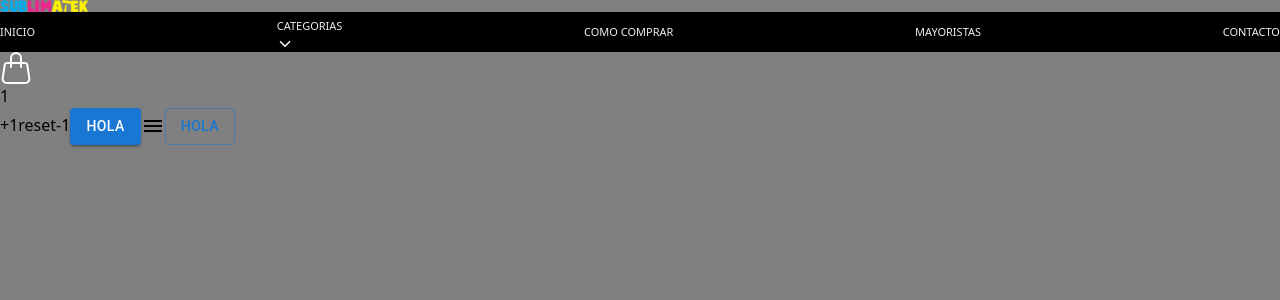
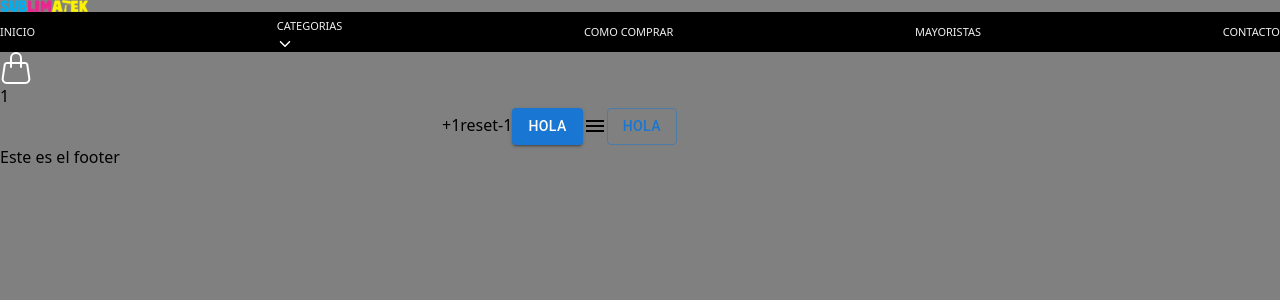
Before and after one commit to juanpabloduette/sublimatek, a React (Vite) app: page / in a window 1280 px wide. Shown: the top 300 px of the page. Built offline with nearby package versions, Linux system fonts and the light colour scheme.

Commit message:
[feature] - added the layout

```diff
--- a/package.json
+++ b/package.json
@@ -30,6 +30,7 @@
     "eslint-plugin-react-hooks": "^4.6.0",
     "eslint-plugin-react-refresh": "^0.4.6",
     "postcss": "^8.4.38",
+    "prop-types": "^15.8.1",
     "tailwindcss": "^3.4.3",
     "vite": "^5.2.0"
   }
--- a/src/App.jsx
+++ b/src/App.jsx
@@ -1,4 +1,3 @@
-import Header from './components/layout/header/Header';
 import { Route, Routes } from 'react-router-dom';
 import Categories from './pages/Categories';
 import Contact from './pages/Contact';
@@ -7,7 +6,6 @@ import Home from './pages/Home';
 function App() {
 	return (
 		<>
-			<Header />
 			<Routes>
 				{<Route path='/' element={<Home />} />}
 				{<Route path='/Categories' element={<Categories />} />}
--- /dev/null
+++ b/src/components/layout/main/Layout.jsx
@@ -0,0 +1,29 @@
+import PropTypes from 'prop-types';
+import Header from '../header/Header';
+import Container from '@mui/material/Container';
+
+const Layout = ({ children, footerVisible, headerVisible }) => {
+	return (
+		<div className='flex flex-col min-h-screen w-full'>
+			{headerVisible && <Header />}
+
+			<Container className='grow' maxWidth='xs'>
+				{children}
+			</Container>
+
+			{footerVisible && (
+				<footer className='bg-slate-950 h-20 w-full'>
+					<p>Este es el footer</p>
+				</footer>
+			)}
+		</div>
+	);
+};
+
+Layout.propTypes = {
+	children: PropTypes.node,
+	footerVisible: PropTypes.bool,
+	headerVisible: PropTypes.bool,
+};
+
+export default Layout;
--- a/src/pages/Categories.jsx
+++ b/src/pages/Categories.jsx
@@ -1,27 +1,33 @@
-import { useState , useEffect } from "react";
+import { useState, useEffect } from 'react';
+import Layout from '../components/layout/main/Layout';
 
 const Categories = () => {
-
 	const [data, setData] = useState(null);
 
-    useEffect( () => {
+	useEffect(() => {
 		fetch('../../src/api/api.json')
 			.then(response => response.json())
-        .then((data)=> setData(data))
-        .catch((error) => console.log("error", error))
-    },[]);
+			.then(data => setData(data))
+			.catch(error => console.log('error', error));
+	}, []);
 	return (
-        <div className="flex justify-center flex-col">
-            {data?.map( (product,index) => (
+		<Layout headerVisible={true} footerVisible={true}>
+			<div className='flex justify-center flex-col'>
+				{data?.map((product, index) => (
 					// {console.log(product)}
 					<div key={index}>
-                    <img src={product.img} alt={product.title} className="w-40"/>
-                    <div><p>{product.title}</p></div>
-                    <div><p>{product.id}</p></div>
+						<img src={product.img} alt={product.title} className='w-40' />
+						<div>
+							<p>{product.title}</p>
+						</div>
+						<div>
+							<p>{product.id}</p>
+						</div>
 					</div>
 				))}
 			</div>
-    )
-}
+		</Layout>
+	);
+};
 
-export default Categories
+export default Categories;
--- a/src/pages/Contact.jsx
+++ b/src/pages/Contact.jsx
@@ -1,7 +1,11 @@
+import Layout from '../components/layout/main/Layout';
+
 const Contact = () => {
-  return (
-    <div>Contacto</div>
-  )
-}
+	return (
+		<Layout headerVisible={true} footerVisible={true}>
+			<div>Contacto</div>
+		</Layout>
+	);
+};
 
-export default Contact
+export default Contact;
--- a/src/pages/Home.jsx
+++ b/src/pages/Home.jsx
@@ -1,12 +1,14 @@
 import { Menu } from '@mui/icons-material';
 import useStore from '../store/counter';
-import Button from '@mui/material/Button';
+import { Button } from '@mui/material';
+import Layout from '../components/layout/main/Layout';
 
 const Home = () => {
 	const { inc, dec, reset } = useStore();
 	return (
 		<>
-			<button onClick={inc} className='bg-black text-slate-50 p-5'>
+			<Layout footerVisible={true} headerVisible={true}>
+				<button onClick={inc} className='bg-slate-400 text-slate-50 p-5'>
 					+1
 				</button>
 				<button onClick={reset} className='bg-red-600 text-slate-50 p-5'>
@@ -21,6 +23,7 @@ const Home = () => {
 				<Button variant='outlined' color='primary'>
 					Hola
 				</Button>
+			</Layout>
 		</>
 	);
 };
```
Also changed, not shown: src/main.jsx (+11 -13 lines), 1 other file (tests, documents, lock files or other folders). Lines whose indentation alone changed are shown as unchanged.
